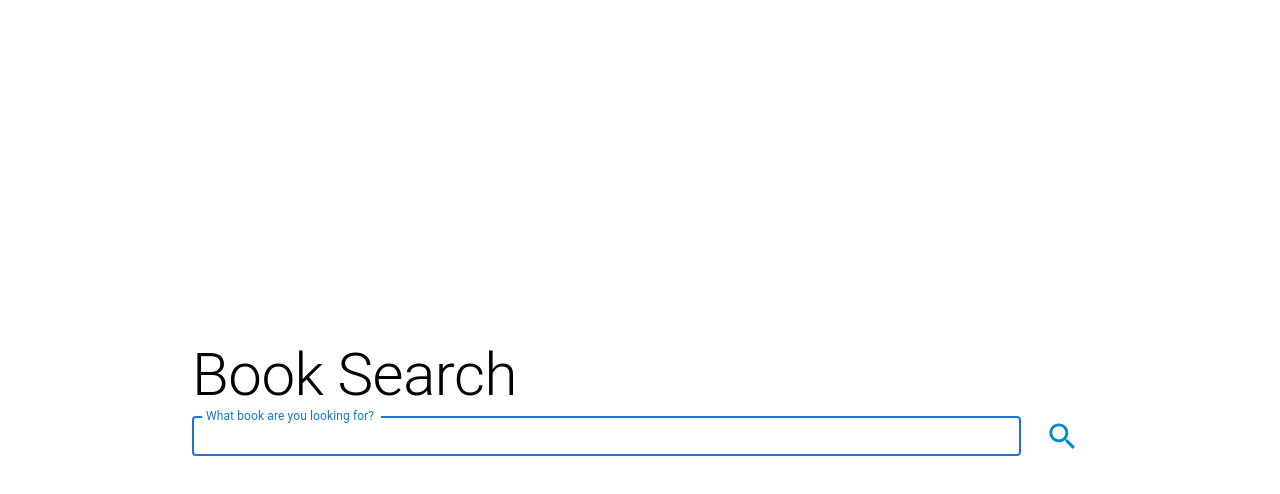
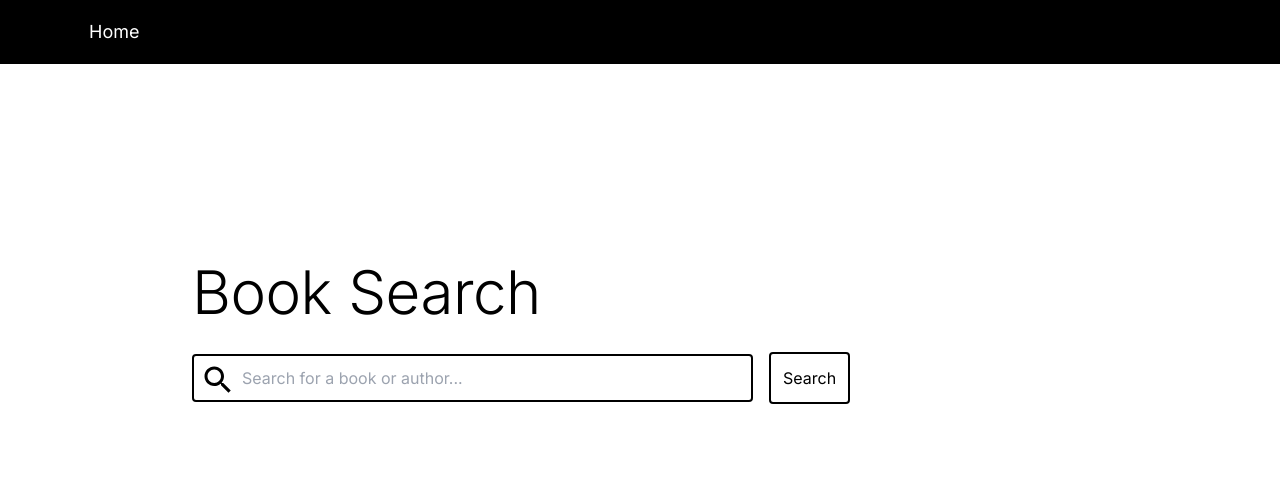
Before and after one commit to Basheguled/books, a Next.js app: page / in a window 1280 px wide. Shown: the top 494 px of the page. Built offline with nearby package versions, Linux system fonts and the light colour scheme.

Commit message:
navbar + style changes

```diff
--- a/app/components/SearchBar.tsx
+++ b/app/components/SearchBar.tsx
@@ -1,22 +1,34 @@
-import { IconButton, TextField } from "@mui/material";
-import SearchIcon from "@mui/icons-material/Search";
+const Spyglass = () => (
+  <svg
+    aria-hidden="true"
+    className="h-9 w-9 absolute top-2 left-2"
+    viewBox="0 0 24 24"
+  >
+    <path d="M15.5 14h-.79l-.28-.27C15.41 12.59 16 11.11 16 9.5 16 5.91 13.09 3 9.5 3S3 5.91 3 9.5 5.91 16 9.5 16c1.61 0 3.09-.59 4.23-1.57l.27.28v.79l5 4.99L20.49 19l-4.99-5zm-6 0C7.01 14 5 11.99 5 9.5S7.01 5 9.5 5 14 7.01 14 9.5 11.99 14 9.5 14z" />
+  </svg>
+);
 
 const SearchBar = ({ setSearch }: { setSearch: (search: string) => void }) => (
-  <div className="flex flex-row items-center justify-center w-full gap-4">
-    <TextField
-      autoFocus
-      id="search-bar"
-      className="w-full"
-      label="What book are you looking for?"
-      onChange={(event: React.ChangeEvent<HTMLInputElement>) => {
-        setSearch(event.target.value);
-      }}
-      size="small"
-      variant="outlined"
-    />
-    <IconButton color="info" type="submit">
-      <SearchIcon fontSize="large" />
-    </IconButton>
+  <div className="flex flex-row items-center justify-start w-full gap-4">
+    <div className="h-12 w-[561px] relative">
+      <Spyglass />
+      <input
+        aria-label="Search for a book or author"
+        className="h-full w-full pl-12 border-2 border-solid border-black rounded focus:outline-none"
+        inputMode="search"
+        placeholder="Search for a book or author..."
+        onChange={(event: React.ChangeEvent<HTMLInputElement>) => {
+          setSearch(event.target.value);
+        }}
+        type="search"
+      />
+    </div>
+    <button
+      className="p-3 hover:text-white hover:bg-black focus:text-white focus:bg-black text-black border-black border-solid border-2 rounded"
+      type="submit"
+    >
+      Search
+    </button>
   </div>
 );
 
--- a/app/globals.css
+++ b/app/globals.css
@@ -14,7 +14,26 @@
   }
 }
 
+html {
+  font-family: Roboto Slab, -apple-system, BlinkMacSystemFont, Segoe UI, Roboto,
+    Oxygen, Ubuntu, Cantarell, Fira Sans, Droid Sans, Helvetica Neue, sans-serif;
+}
+
 body {
   color: var(--foreground);
   background: var(--background);
 }
+
+h1 {
+  font-weight: 300;
+  font-size: 3.75rem;
+  line-height: 1.2;
+  letter-spacing: -0.00833em;
+}
+
+h2 {
+  font-weight: 400;
+  font-size: 2.125rem;
+  line-height: 1.235;
+  letter-spacing: 0.00735em;
+}
--- a/app/layout.tsx
+++ b/app/layout.tsx
@@ -1,6 +1,7 @@
 import type { Metadata } from "next";
 import { Inter } from "next/font/google";
 import "./globals.css";
+import Link from "next/link";
 
 const inter = Inter({ subsets: ["latin"] });
 
@@ -15,7 +16,20 @@ export default function RootLayout({
 }) {
   return (
     <html lang="en">
-      <body className={inter.className}>{children}</body>
+      <body className={inter.className}>
+        <nav className="text-white bg-black w-full h-16 px-20 border border-solid border-black border-opacity-10 text-xs">
+          <div className="w-full h-full m-auto flex flex-row items-center">
+            <Link
+              className="text-lg w-min py-4 px-2 hover:bg-white hover:text-black"
+              href="/"
+            >
+              Home
+            </Link>
+          </div>
+        </nav>
+
+        {children}
+      </body>
     </html>
   );
 }
--- a/app/page.tsx
+++ b/app/page.tsx
@@ -1,7 +1,6 @@
 "use client";
 
 import * as React from "react";
-import { Typography } from "@mui/material";
 import { useRouter } from "next/navigation";
 import SearchBar from "./components/SearchBar";
 
@@ -23,9 +22,12 @@ export default function Home() {
   );
 
   return (
-    <main className="flex min-h-screen flex-col items-center justify-center p-24">
-      <form className="w-full p-24" onSubmit={onSubmit}>
-        <Typography variant="h2">Book Search</Typography>
+    <main className="flex h-full flex-col items-center justify-center p-24">
+      <form
+        className="w-full flex flex-col items-start justify-center p-24 gap-6"
+        onSubmit={onSubmit}
+      >
+        <h1>Book Search</h1>
         <SearchBar setSearch={setSearch} />
       </form>
     </main>
--- a/app/search/page.tsx
+++ b/app/search/page.tsx
@@ -1,4 +1,3 @@
-import { Typography } from "@mui/material";
 import { Suspense } from "react";
 import SearchBar from "../components/SearchBar";
 import Image from "next/image";
@@ -67,11 +66,33 @@ import Image from "next/image";
   }
 }
 */
+type Book = {
+  kind: string;
+  id: string;
+  selfLink: string;
+  volumeInfo: {
+    title: string;
+    authors: string[];
+    publisher: string;
+    publishedDate: string;
+    description: string;
+    pageCount: number;
+    printType: string;
+    categories: string[];
+    averageRating: 3;
+    ratingsCount: 9;
+    imageLinks: {
+      thumbnail: string;
+    };
+    language: string;
+    previewLink: string;
+    infoLink: string;
+  };
+};
 
 async function getBooks(searchParams: {
   [key: string]: string | string[] | undefined;
-}) {
-  console.log("context", searchParams);
+}): Promise<{ totalItems: number; books: Book[] }> {
   const apiKey = "AIzaSyA7vhetq2aHQOr2kV3aHUylD_4-rWGfD2A";
   const requestBody = { ...searchParams, key: apiKey, maxResults: "40" };
   const queryParams = new URLSearchParams(requestBody).toString();
@@ -80,9 +101,7 @@ async function getBooks(searchParams: {
     `https://www.googleapis.com/books/v1/volumes?${queryParams}`
   );
   const data = await response.json();
-  const totalItems = data.totalItems;
-  const books = Array.from(data.items);
-  return { totalItems, books };
+  return { totalItems: data.totalItems, books: data.items };
 }
 
 const SearchResults = async ({
@@ -90,26 +109,27 @@ const SearchResults = async ({
 }: {
   searchParams: { [key: string]: string | string[] | undefined };
 }) => {
+  const searchQuery = searchParams.q;
   const { totalItems, books } = await getBooks(searchParams);
-  console.log(typeof books, books.length, books[0]);
+
   return (
     <main className="flex min-h-screen flex-col items-start justify-start p-24">
-      <Typography variant="subtitle1">Results for {searchParams.q}</Typography>
+      <h2>Results for &quot;{searchQuery}&quot;</h2>
       <p>{totalItems}</p>
       <div className="grid grid-cols-5 gap-8">
         {books.map((book) => {
           return (
             <>
-              {book.volumeInfo?.imageLinks?.thumbnail ? (
-                // <Image
-                <img
+              {book.volumeInfo.imageLinks?.thumbnail ? (
+                <Image
                   key={book.id}
                   alt="book cover"
                   src={book.volumeInfo.imageLinks.thumbnail}
+                  height={100}
                   width={200}
                 />
               ) : (
-                <p>{book.title}</p>
+                <p>{book.volumeInfo.title}</p>
               )}
             </>
           );
--- a/next.config.js
+++ b/next.config.js
@@ -3,10 +3,8 @@ const nextConfig = {
   images: {
     remotePatterns: [
       {
-        protocol: "https",
+        protocol: "http",
         hostname: "books.google.com",
-        port: "",
-        pathname: "*",
       },
     ],
   },
--- a/package.json
+++ b/package.json
@@ -9,10 +9,6 @@
     "lint": "next lint"
   },
   "dependencies": {
-    "@emotion/react": "^11.11.1",
-    "@emotion/styled": "^11.11.0",
-    "@mui/icons-material": "^5.15.0",
-    "@mui/material": "^5.15.0",
     "next": "14.0.4",
     "react": "^18",
     "react-dom": "^18"
```
Also changed, not shown: 1 other file (tests, documents, lock files or other folders).
